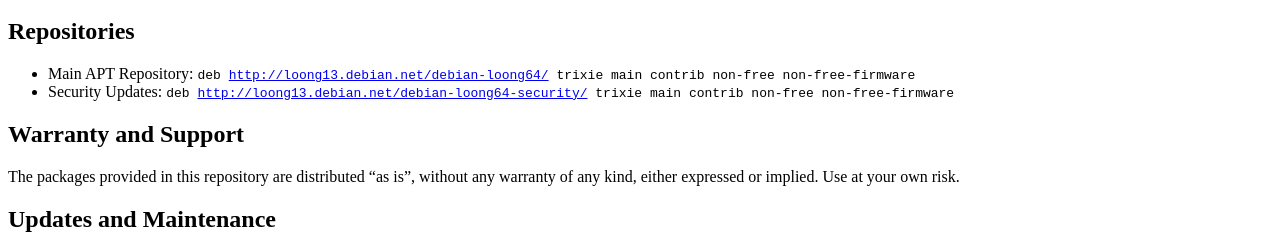
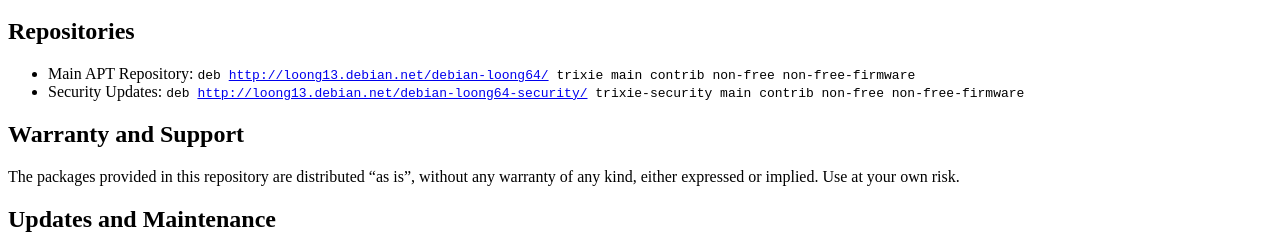
Before and after one commit to triloong/website, a Jekyll site: the page built from index.md, in a window 1280 px wide and 900 px high. Shown: the part 347-599 px from the top of the window. Built offline with Jekyll 4.4.1, drawn with Linux system fonts in a browser that asks for light colours.

Commit message:
repo config: fix trixie-security

```diff
--- a/index.md
+++ b/index.md
@@ -31,7 +31,7 @@ procedure for building and uploading Debian packages has been followed as closel
 ## Repositories
 
 - Main APT Repository: <code>deb <a href="/debian-loong64/">{{ '/debian-loong64/' | absolute_url }}</a> trixie main contrib non-free non-free-firmware</code>
-- Security Updates: <code>deb <a href="/debian-loong64-security/">{{ '/debian-loong64-security/' | absolute_url }}</a> trixie main contrib non-free non-free-firmware</code>
+- Security Updates: <code>deb <a href="/debian-loong64-security/">{{ '/debian-loong64-security/' | absolute_url }}</a> trixie-security main contrib non-free non-free-firmware</code>
 
 ## Warranty and Support
 
```
